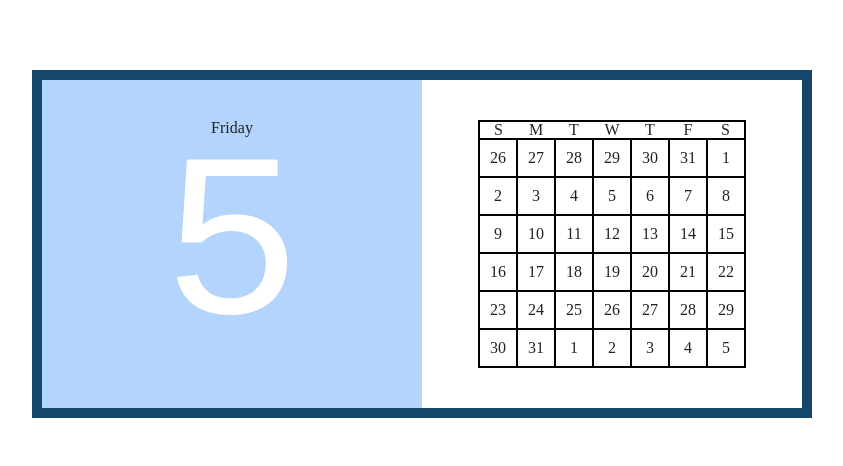
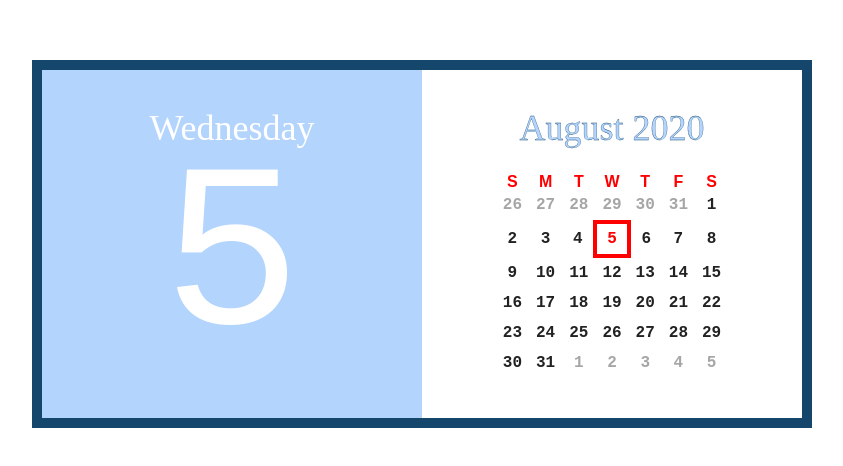
Before and after one commit to mrdzugan/react-calendar, a React (Create React App) app: page / in a window 1280 px wide. Shown: the part 156-622 px from the top of the page, without its empty margins (218-1061 px from the left). Built offline with nearby package versions, Linux system fonts and the light colour scheme.

Commit message:
Add other styles & functionality

```diff
--- a/package.json
+++ b/package.json
@@ -6,6 +6,7 @@
     "@testing-library/jest-dom": "^4.2.4",
     "@testing-library/react": "^9.5.0",
     "@testing-library/user-event": "^7.2.1",
+    "classnames": "^2.2.6",
     "date-fns": "^2.15.0",
     "react": "^16.13.1",
     "react-dom": "^16.13.1",
--- a/src/components/Calendar/Calendar.module.css
+++ b/src/components/Calendar/Calendar.module.css
@@ -10,7 +10,7 @@
     display: flex;
     width: 300px;
     flex-direction: column;
-    justify-content: space-evenly;
+    justify-content: space-between;
     align-items: center;
     background-color: #b3d4fc;
     padding: 40px;
@@ -25,3 +25,14 @@
     font-family: monospace;
     color: white;
 }
+
+.currentDay, .monthAndYear {
+    font-weight: lighter;
+    color: white;
+    font-size: 36px;
+}
+
+.monthAndYear {
+    color: #b3d4fc;
+    -webkit-text-stroke: 0.3px #15476d;
+}
--- /dev/null
+++ b/src/components/Calendar/CalendarDate/CalendarDate.module.css
@@ -0,0 +1,18 @@
+.date {
+    box-sizing: border-box;
+    width: 16px;
+    height: 16px;
+    padding: 7px;
+    font-weight: 600;
+    font-family: monospace;
+    font-size: 16px;
+}
+
+.currentDate {
+    color: red;
+    border: 4px solid red;
+}
+
+.noVisible {
+    opacity: 0.4;
+}
--- a/src/components/Calendar/CalendarDate/index.jsx
+++ b/src/components/Calendar/CalendarDate/index.jsx
@@ -1,8 +1,23 @@
 import React from 'react';
+import {getDate} from 'date-fns';
+import classNames from 'classnames';
+import styles from './CalendarDate.module.css';
 
-const Date = (props) => {
-	const {date} = props;
-	return <td>{date}</td>;
+
+const CalendarDate = (props) => {
+	const {date, isCurrent} = props;
+
+	const isCurrentMonth = (date) => {
+		const currDate = new Date();
+		return currDate.getMonth() === date.getMonth();
+	}
+
+	const style = classNames(
+		[styles.date],
+		{[styles.noVisible]: !isCurrentMonth(date)},
+		{[styles.currentDate]: isCurrent});
+
+	return <td className={style}>{getDate(date)}</td>;
 }
 
-export default Date;
+export default CalendarDate;
--- a/src/components/Calendar/Month/Month.module.css
+++ b/src/components/Calendar/Month/Month.module.css
@@ -1,10 +1,9 @@
 .monthTable {
     text-align: center;
-    border-collapse: collapse;
-    border: 2px solid black;
 }
 
-.monthTable td {
-    border: 2px solid black;
-    padding: 10px;
+.monthHead {
+    font-family: sans-serif;
+    font-weight: 800;
+    color: red;
 }
--- a/src/components/Calendar/Month/index.jsx
+++ b/src/components/Calendar/Month/index.jsx
@@ -5,7 +5,8 @@ import styles from './Month.module.css';
 
 const Month = (props) => {
 	const {year, month} = props;
-	const weeksInMonth = getWeeksInMonth(new Date(year, month));
+	const date = new Date(year, month);
+	const weeksInMonth = getWeeksInMonth(date);
 	const firstDayInMonth = new Date(year, month, 1);
 	let weekStart = startOfWeek(firstDayInMonth);
 	const newMonth = [];
@@ -15,7 +16,7 @@ const Month = (props) => {
 	}
 	return <>
 		<table className={styles.monthTable}>
-			<thead>
+			<thead className={styles.monthHead}>
 			<tr>
 				<th>S</th>
 				<th>M</th>
--- a/src/components/Calendar/Week/index.jsx
+++ b/src/components/Calendar/Week/index.jsx
@@ -4,9 +4,17 @@ import CalendarDate from './../CalendarDate';
 
 const Week = (props) => {
 	let {startOfWeek} = props;
+
+	const isCurrentDay = () => {
+		const currDate = new Date();
+		return startOfWeek.getFullYear() === currDate.getFullYear() &&
+			startOfWeek.getMonth() === currDate.getMonth() &&
+			startOfWeek.getDate() === currDate.getDate();
+	}
+
 	const newWeek = [];
-	for(let i = 0; i < 7; i++) {
-		newWeek.push(<CalendarDate key={getDate(startOfWeek)} date={getDate(startOfWeek)}/>);
+	for (let i = 0; i < 7; i++) {
+		newWeek.push(<CalendarDate key={getDate(startOfWeek)} isCurrent={isCurrentDay()} date={startOfWeek}/>);
 		startOfWeek = add(startOfWeek, {days: 1});
 	}
 	return <tr>{newWeek}</tr>;
--- a/src/components/Calendar/index.jsx
+++ b/src/components/Calendar/index.jsx
@@ -1,24 +1,30 @@
 import React, {Component} from 'react';
 import styles from './Calendar.module.css';
+import {format} from 'date-fns';
 import Month from './Month';
 
 class Calendar extends Component {
-	constructor(props) {
+	/*constructor(props) {
 		super(props);
 		this.state = {
 			currMonth: new Date().getMonth(),
 			currYear: new Date().getFullYear(),
 			daysInMonth: 0,
 		};
-	}
+	}*/
 
 	render() {
 		const date = new Date();
 		return (
 			<article className={styles.container}>
-				<div className={styles.leftSide}><h3>Friday</h3><h1 className={styles.currentDate}>{date.getDate()}</h1>
-				</div>
-				<div className={styles.rightSide}><Month year={2020} month={7}/></div>
+				<section className={styles.leftSide}>
+					<h3 className={styles.currentDay}>{format(date, 'cccc')}</h3>
+					<h1 className={styles.currentDate}>{date.getDate()}</h1>
+				</section>
+				<section className={styles.rightSide}>
+					<h3 className={styles.monthAndYear}>{format(date, 'LLLL')} {date.getFullYear()}</h3>
+					<Month year={2020} month={7}/>
+				</section>
 			</article>
 		);
 	}
```
Also changed, not shown: 1 other file (tests, documents, lock files or other folders).
